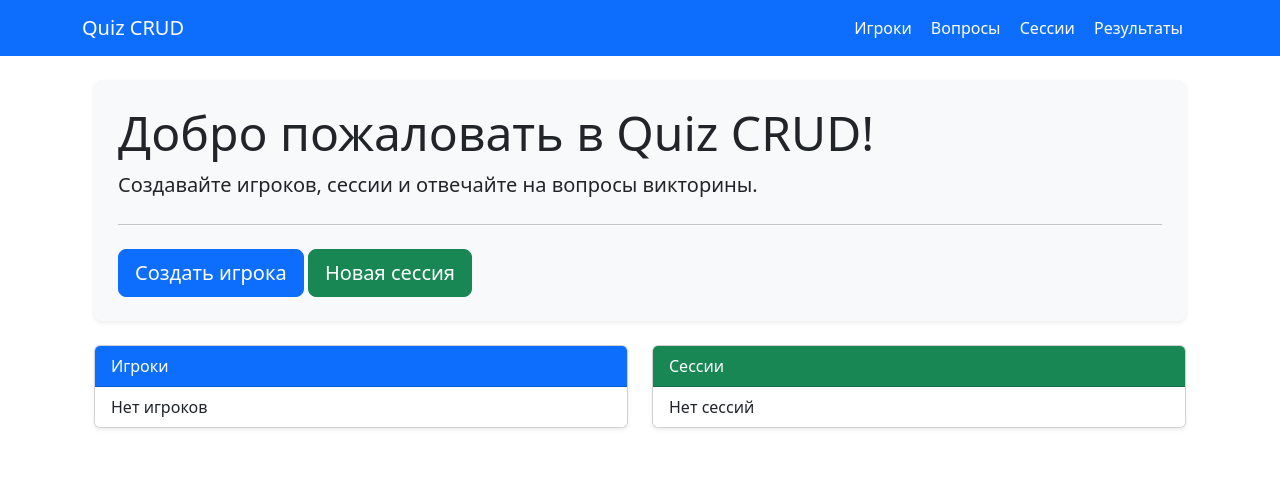
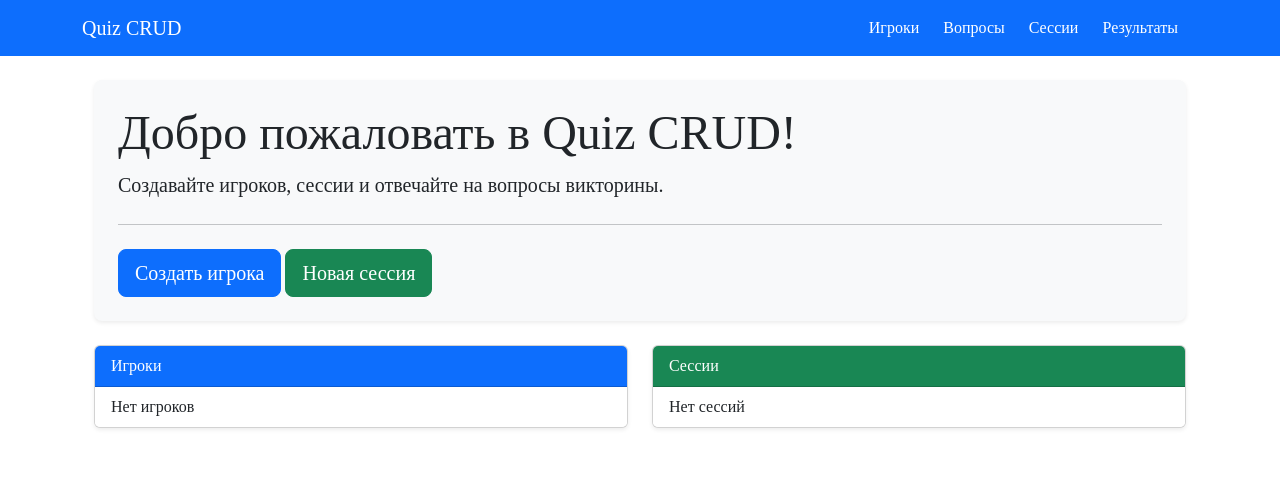
Before and after one commit to esenkanovab-pixel/Game, a Django app: page / in a window 1280 px wide. Shown: the top 491 px of the page. Run offline with Django 4.2, Linux system fonts and the light colour scheme; data that the repository does not hold is empty.

Commit message:
new add font

```diff
--- a/templates/base.html
+++ b/templates/base.html
@@ -6,6 +6,18 @@
     <title>Quiz CRUD (Django)</title>
     <link href="https://cdn.jsdelivr.net/npm/bootstrap@5.3.0/dist/css/bootstrap.min.css" rel="stylesheet">
     <link href="/static/custom.css" rel="stylesheet">
+
+    <style>
+      /* Применяем Times New Roman ко всему сайту */
+      body {
+        font-family: 'Times New Roman', Times, serif;
+      }
+
+      /* Отступы между ссылками navbar */
+      .navbar .nav-link {
+        margin-right: 20px;
+      }
+    </style>
   </head>
   <body>
     <nav class="navbar navbar-expand-lg navbar-dark bg-primary mb-4">
```
